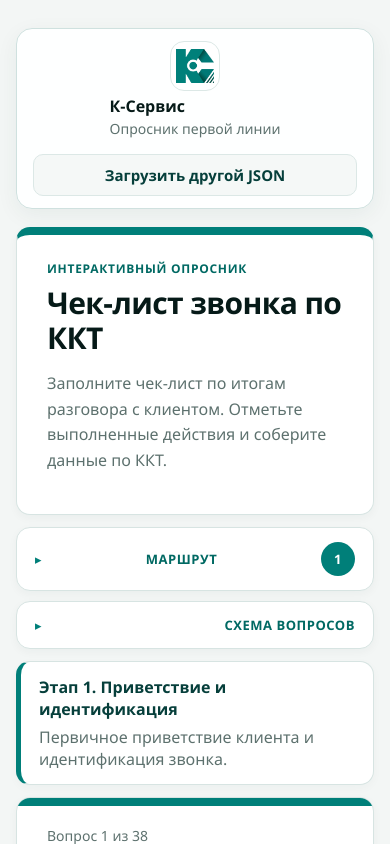
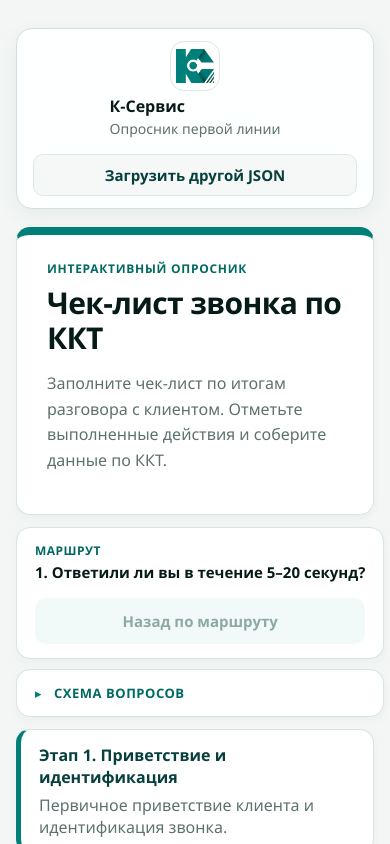
Before and after one commit to DenisBoytsov41/questionnaire-runner, a React (Vite) app: page / in a window 390 px wide. Shown: the top 844 px of the page. Built offline with nearby package versions, Linux system fonts and the light colour scheme.

Commit message:
Simplify questionnaire navigation UI

```diff
--- a/src/App.css
+++ b/src/App.css
@@ -562,6 +562,15 @@ p {
     text-align: left;
   }
 
+  .route-compact {
+    align-items: stretch;
+    flex-direction: column;
+  }
+
+  .route-compact strong {
+    white-space: normal;
+  }
+
   .answer-button,
   .primary-button,
   .secondary-button {
@@ -899,9 +908,9 @@ p {
 }
 
 .navigator-panel summary {
-  display: flex;
+  display: grid;
+  grid-template-columns: auto 1fr;
   align-items: center;
-  justify-content: space-between;
   gap: 12px;
   padding: 14px 18px;
   cursor: pointer;
@@ -956,10 +965,10 @@ p {
 }
 
 .route-list {
-  display: flex;
+  display: grid;
+  grid-template-columns: repeat(auto-fit, minmax(180px, 1fr));
   gap: 10px;
   max-height: none;
-  overflow: auto;
   padding: 0 18px 18px;
 }
 
@@ -967,8 +976,8 @@ p {
   display: grid;
   grid-template-columns: 28px 1fr;
   gap: 8px 10px;
-  min-width: 220px;
-  max-width: 280px;
+  min-width: 0;
+  max-width: none;
   border: 1px solid #dce8e6;
   border-radius: 12px;
   background: #ffffff;
@@ -1016,6 +1025,42 @@ button.route-step {
   background: #f4fbfa;
 }
 
+.route-compact {
+  display: flex;
+  align-items: center;
+  justify-content: space-between;
+  gap: 16px;
+  padding: 14px 18px;
+}
+
+.route-compact div {
+  min-width: 0;
+}
+
+.route-compact span {
+  display: block;
+  margin-bottom: 3px;
+  color: var(--ks-brand-dark);
+  font-size: 12px;
+  font-weight: 800;
+  letter-spacing: 0.04em;
+  text-transform: uppercase;
+}
+
+.route-compact strong {
+  display: block;
+  overflow: hidden;
+  color: var(--ks-ink);
+  font-size: 15px;
+  line-height: 1.35;
+  text-overflow: ellipsis;
+  white-space: nowrap;
+}
+
+.route-back-button {
+  flex: 0 0 auto;
+}
+
 .question-map {
   display: grid;
   gap: 14px;
@@ -1026,18 +1071,26 @@ button.route-step {
 }
 
 .question-map-section h3 {
-  margin: 0 0 8px;
+  margin: 0 0 10px;
+  padding: 10px 12px;
+  border-radius: 10px;
+  background: #f7faf9;
   color: var(--ks-ink);
   font-size: 14px;
 }
 
 .question-map-item {
-  border-left: 2px solid #dce8e6;
-  padding: 0 0 10px 10px;
+  margin-bottom: 8px;
+  border: 1px solid #e2eeec;
+  border-left: 3px solid #dce8e6;
+  border-radius: 10px;
+  padding: 10px 12px;
+  background: #ffffff;
 }
 
 .question-map-item.current {
   border-left-color: var(--ks-brand);
+  background: #f4fbfa;
 }
 
 .question-map-item button {
@@ -1054,7 +1107,10 @@ button.route-step {
 
 .question-map-item span {
   display: inline-flex;
-  margin-bottom: 3px;
+  margin-bottom: 5px;
+  border-radius: 999px;
+  background: #f1f6f5;
+  padding: 3px 7px;
   color: var(--ks-muted);
   font-size: 11px;
   font-weight: 800;
@@ -1069,8 +1125,9 @@ button.route-step {
 .question-map-item strong {
   display: block;
   color: var(--ks-ink);
-  font-size: 13px;
+  font-size: 14px;
   line-height: 1.3;
+  font-weight: 650;
 }
 
 .question-rule-list {
--- a/src/features/questionnaire-runner/ui/QuestionnaireMap.tsx
+++ b/src/features/questionnaire-runner/ui/QuestionnaireMap.tsx
@@ -27,19 +27,33 @@ export function QuestionnaireMap({
   const completedQuestionIds = new Set(completedRoute);
   const routeQuestionIds = new Set([...completedRoute, currentQuestionId]);
   const groupedQuestions = groupQuestionsBySection(questionnaire);
+  const previousQuestionId = completedRoute[completedRoute.length - 1];
+  const currentQuestion = questionnaire.questions.find((question) => question.id === currentQuestionId);
 
   return (
     <div className="runner-navigator">
-      <details className="navigator-panel route-panel">
-        <summary>
+      <div className="navigator-panel route-panel">
+        <div className="route-compact">
+          <div>
             <span>Маршрут</span>
-          <strong>{completedRoute.length + 1}</strong>
-        </summary>
-
-        <div className="runner-sidebar-header">
-          <span>Пройденные вопросы и текущий шаг</span>
+            <strong>{completedRoute.length + 1}. {currentQuestion?.title}</strong>
           </div>
 
+          <button
+            type="button"
+            className="secondary-button route-back-button"
+            disabled={!previousQuestionId}
+            onClick={() => previousQuestionId && onNavigateToQuestion(previousQuestionId)}
+          >
+            Назад по маршруту
+          </button>
+        </div>
+      </div>
+
+      <details className="navigator-panel map-card">
+        <summary>Схема вопросов</summary>
+
+        {completedRoute.length > 0 && (
           <div className="route-list">
             {completedRoute.map((questionId, index) => {
               const question = questionnaire.questions.find((item) => item.id === questionId);
@@ -61,19 +75,8 @@ export function QuestionnaireMap({
                 </button>
               );
             })}
-
-          <div className="route-step route-step-current">
-            <span>{completedRoute.length + 1}</span>
-            <strong>
-              {questionnaire.questions.find((question) => question.id === currentQuestionId)?.title}
-            </strong>
-            <small>Текущий вопрос</small>
           </div>
-        </div>
-      </details>
-
-      <details className="navigator-panel map-card">
-        <summary>Схема вопросов</summary>
+        )}
 
         <div className="question-map">
           {groupedQuestions.map((group) => (
--- a/src/index.css
+++ b/src/index.css
@@ -32,6 +32,7 @@ body {
   margin: 0;
   min-width: 320px;
   min-height: 100vh;
+  overflow-x: hidden;
   background: #f3f6f5;
 }
 
```
Lines whose indentation alone changed are shown as unchanged.
